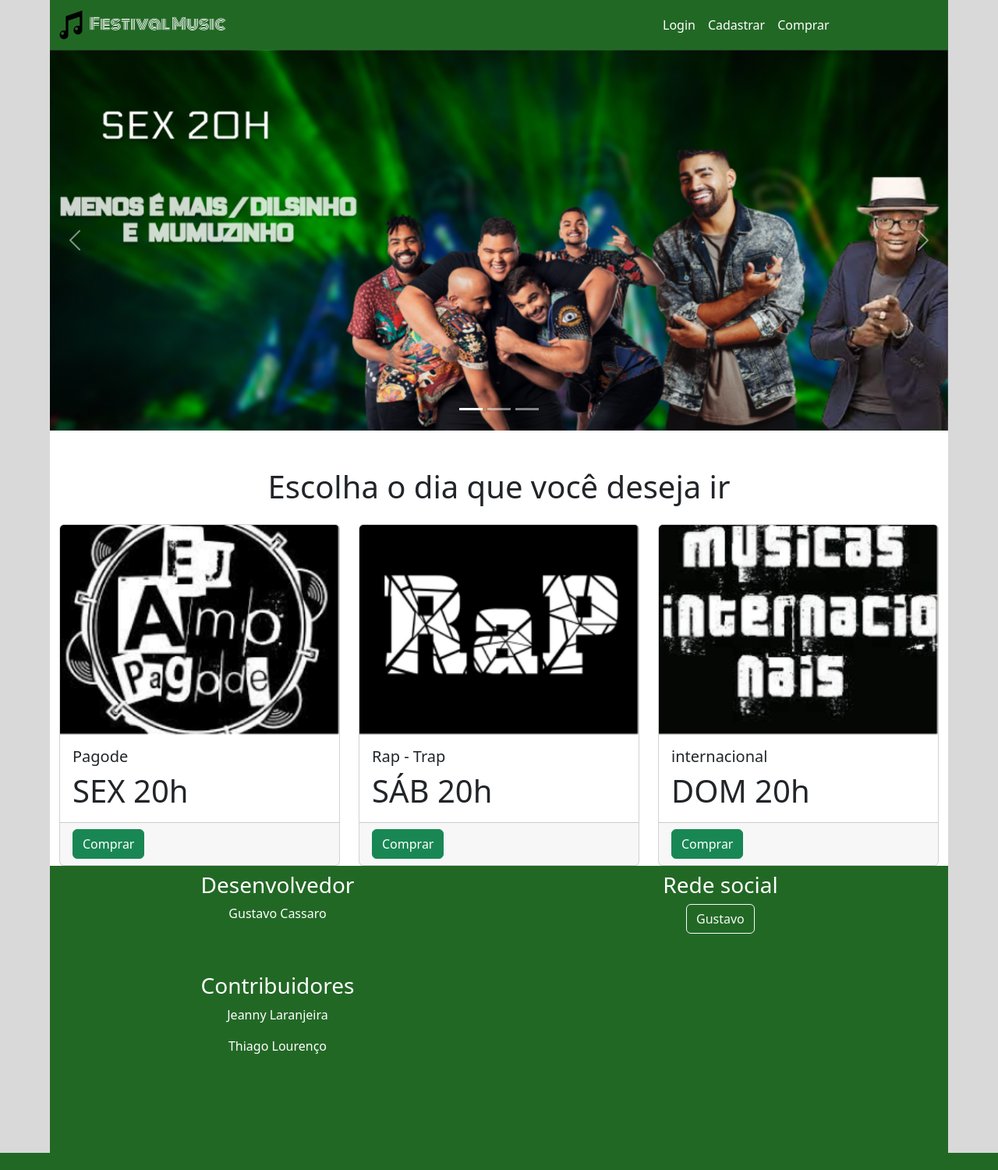
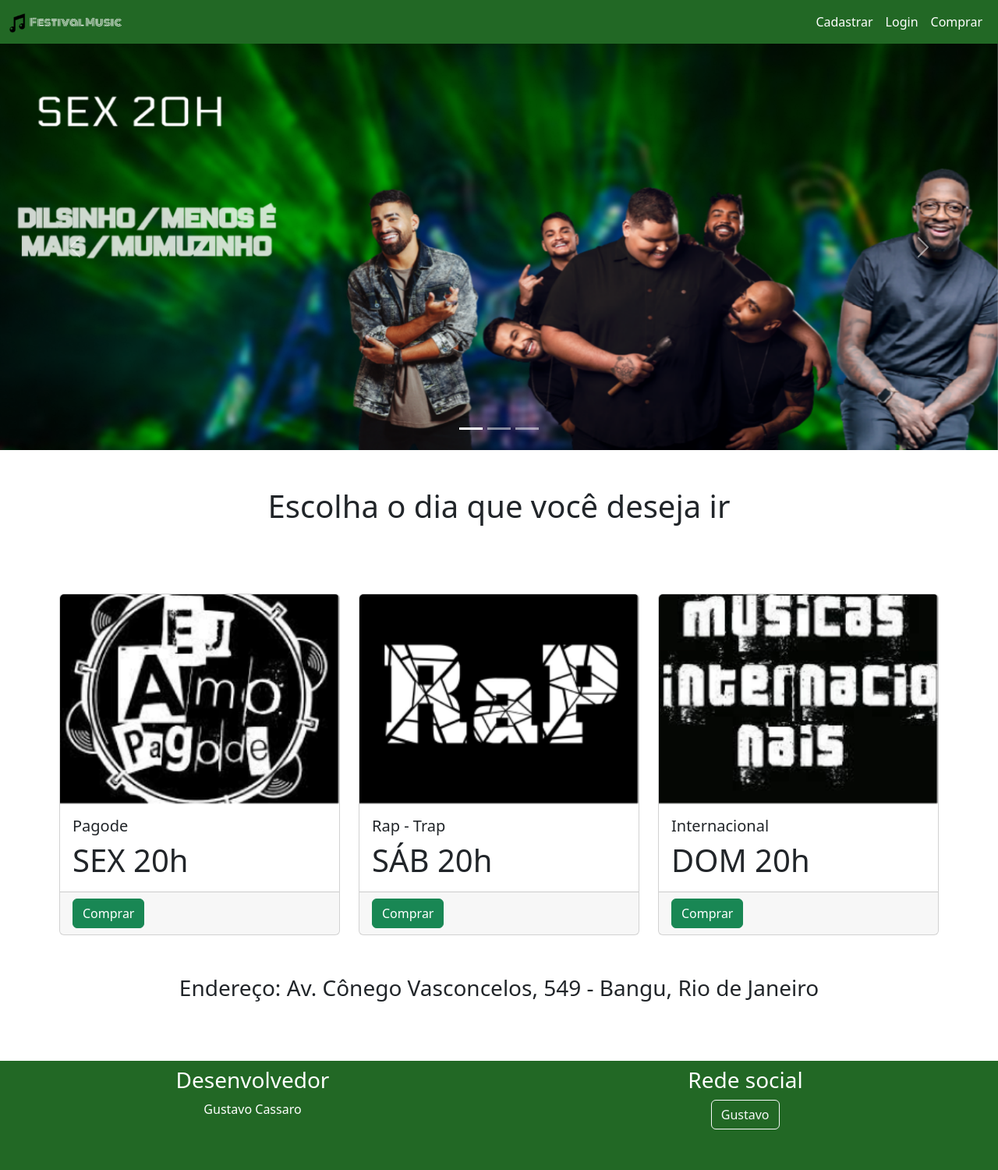
Before and after one commit to festival-music/festival, a PHP site: page / in a window 1280 px wide. Shown: the whole page at 78% size. Before the commit the page ends 1478 px from the top, so only its background shows below. Run offline with PHP 8.4, Linux system fonts and the light colour scheme.

Commit message:
ACABOU!! É HEXA! É HEXA!

```diff
--- a/cadastrar.html
+++ b/cadastrar.html
@@ -21,10 +21,10 @@
         <div class="collapse navbar-collapse" id="navbarNav">
           <ul class="navbar-nav text-navbar">
             <li class="nav-item texto-nav">
-              <a class="nav-link" aria-current="page" href="login.html">Login</a>
+              <a class="nav-link links" href="cadastrar.html">Cadastrar</a>
             </li>
             <li class="nav-item texto-nav">
-              <a class="nav-link" href="cadastrar.html">Cadastrar</a>
+              <a class="nav-link" aria-current="page" href="login.html">Login</a>
             </li>
             <li class="nav-item texto-nav">
               <a class="nav-link" href="comprar.html">Comprar</a>
@@ -37,7 +37,7 @@
     <!-- TELA DE CADASTRO -->
 <div class="cadastro">
     <div class="col-8 cadastro"><br>
-        <form class="row g-3" name="form" id="form" method="post" onsubmit="return envia(this)" novalidate action="envio.html">
+        <form class="row g-3" name="form" id="form" method="post" onsubmit="return envia(this)" novalidate action="login.html">
             <h1 class="text-center">Faça seu Cadastro</h1>
 
             <div class="col-6">
--- a/css/style.css
+++ b/css/style.css
@@ -4,18 +4,15 @@ body{
 }
 .menu{
     background-color: #226825;
-    width: 80%;
 
 }
 .carrossel {
     margin: auto;
-    width: 80%;
 }
 .cadastro {
     margin: auto;
     background-color: rgb(255, 255, 255);
     height: 60em;
-    width: 90%;
 }
 .form {
     width: 60%;
@@ -40,14 +37,7 @@ body{
 }
 @media (min-width:768px) {
     .menu {
-        width: 90%;
         margin: auto;
-    }
-    .ok{
-        width: 90%;
-    }
-    .carrossel{
-        width: 90%;
     }
 }
 .login {
@@ -67,24 +57,22 @@ body{
     margin: auto;
 }
 .introdução {
-    width: 90%;
     margin: auto;
     background-color: #ffffff;
 }
 .cartoes {
     background-color: #ffffff;
-    width: 90%;
     margin: auto;
+    padding: 4em;
 }
 .ingresso1{
     margin-left: 30%;
 }
 .footer{
-    width: 90%;
     margin: auto;
     background-color: #226825;
     padding: 0.5em;
-    height: 23em;
+    height: 19em;
 }
 .gusta{
     float: left;
@@ -93,8 +81,20 @@ body{
     float: right;
 }
 .insta{
-    margin-left: 15em;
+    margin-left: 43%;
 }
+@media (min-width:992px) {
 .links{
-    margin-left: 20em;
+    margin-left: 45em;
 }
+
+}
+@media (min-width:768px) {
+    .footer {
+    height: 8.75em;
+}
+}
+.ende {
+    padding: 0.3em;
+    margin-top: 4%;
+}
--- a/index.html
+++ b/index.html
@@ -23,10 +23,10 @@
         <div class="collapse navbar-collapse" id="navbarNav">
           <ul class="navbar-nav text-navbar">
             <li class="nav-item texto-nav">
-              <a class="nav-link links" aria-current="page" href="login.html">Login</a>
+              <a class="nav-link links" href="cadastrar.html">Cadastrar</a>
             </li>
             <li class="nav-item texto-nav">
-              <a class="nav-link" href="cadastrar.html">Cadastrar</a>
+              <a class="nav-link" aria-current="page" href="login.html">Login</a>
             </li>
             <li class="nav-item texto-nav">
               <a class="nav-link" href="comprar.html">Comprar</a>
@@ -53,7 +53,7 @@
             <img src="img/carrossel-2.png" width="1080px" class="d-block w-100" alt="...">
           </div>
           <div class="carousel-item">
-            <img src="img/carrossel-03.jpg" width="1080px" class="d-block w-100" alt="...">
+            <img src="img/carrossel-3.png" width="1080px" class="d-block w-100" alt="...">
           </div>
         </div>
         <button class="carousel-control-prev" type="button" data-bs-target="#carouselExampleIndicators" data-bs-slide="prev">
@@ -104,7 +104,7 @@
           <div class="card h-100 cartao">
             <img src="img/Rectangle 18.png" class="card-img-top" alt="...">
             <div class="card-body">
-              <h5 class="card-title">internacional</h5>
+              <h5 class="card-title">Internacional</h5>
               <h1 class="card-text">DOM 20h</h1>
             </div>
             <div class="card-footer">
@@ -112,16 +112,18 @@
             </div>
           </div>
         </div>
+        <!-- SOBRE -->
+        <div class="col-12 col-md-12 ende">
+          <h3 class="text-center">Endereço: Av. Cônego Vasconcelos, 549 - Bangu, Rio de Janeiro</h3>
+        </div>
 
 
       </div>
+      <!-- FOOTER -->
       <footer class="footer">
         <div class="col-12 col-md-6 gusta">
           <h3 class="text-center text-white">Desenvolvedor</h3>
           <p class="text-center text-white">Gustavo Cassaro</p><br><br>
-          <h3 class="text-center text-white">Contribuidores</h3>
-          <p class="text-center text-white">Jeanny Laranjeira</p>
-          <p class="text-center text-white">Thiago Lourenço</p>
         </div>
         <div class="col-12 col-md-6 vo">
           <h3 class="text-white text-center">Rede social</h3>
--- a/login.html
+++ b/login.html
@@ -22,10 +22,10 @@
         <div class="collapse navbar-collapse" id="navbarNav">
           <ul class="navbar-nav text-navbar">
             <li class="nav-item texto-nav">
-              <a class="nav-link" aria-current="page" href="login.html">Login</a>
+              <a class="nav-link links" href="cadastrar.html">Cadastrar</a>
             </li>
             <li class="nav-item texto-nav">
-              <a class="nav-link" href="cadastrar.html">Cadastrar</a>
+              <a class="nav-link" aria-current="page" href="login.html">Login</a>
             </li>
             <li class="nav-item texto-nav">
               <a class="nav-link" href="comprar.html">Comprar</a>
@@ -38,7 +38,7 @@
     <!-- TELA DE CADASTRO -->
 <div class="cadastro">
     <div class="col-8 cadastro"><br>
-        <form class="row g-3" name="form" id="form" method="post" onsubmit="return envia(this)" novalidate action="envio.html">
+        <form class="row g-3" name="form" id="form" method="post" onsubmit="return envia(this)" novalidate action="comprar.html">
             <img src="img/logo02.png" alt="">
             <h3 class="text-center">Faça Login com seu cadastro</h3>
             <div class="col-md-12 login">
```
Also changed, not shown: comprar.html (+4 -4 lines), envio.html (added, +35 -0 lines), img/carrossel-1.png, img/carrossel-2.png, img/carrossel-3.png (added), img/frame.png (added).
